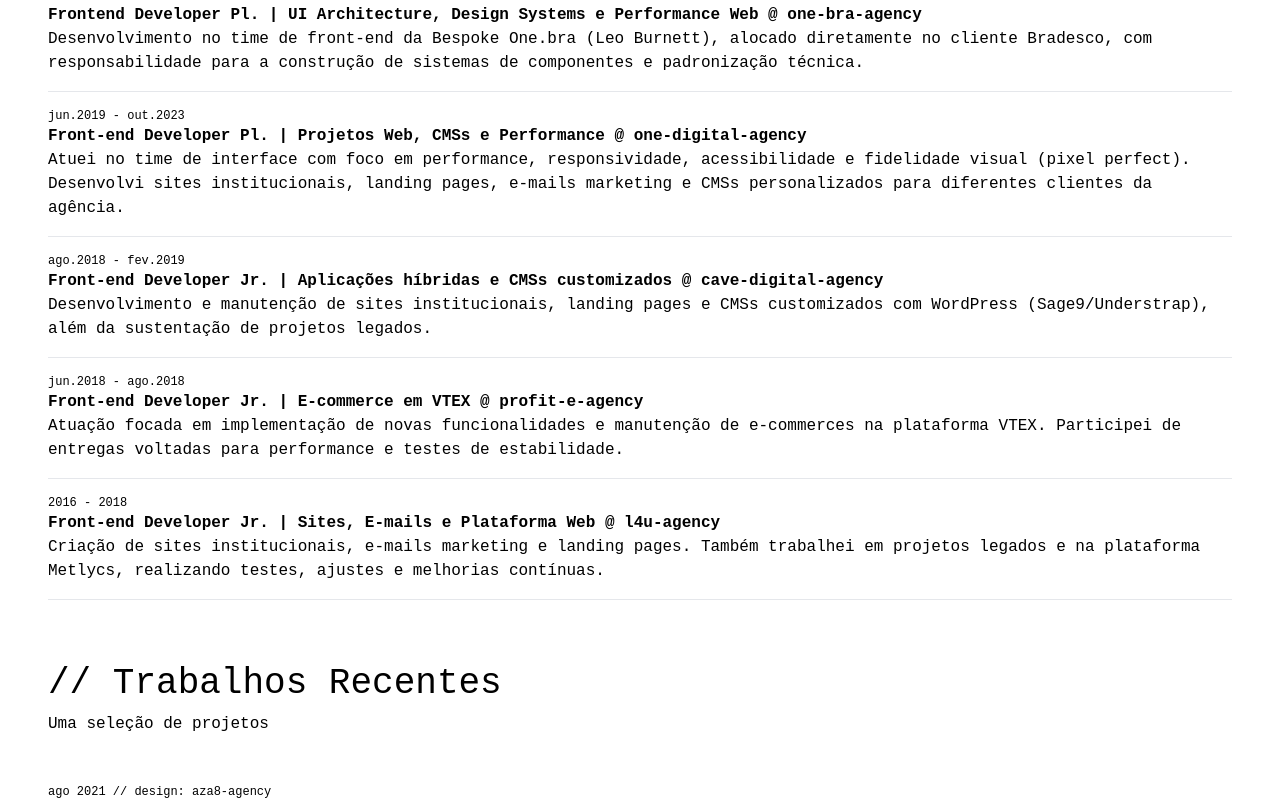
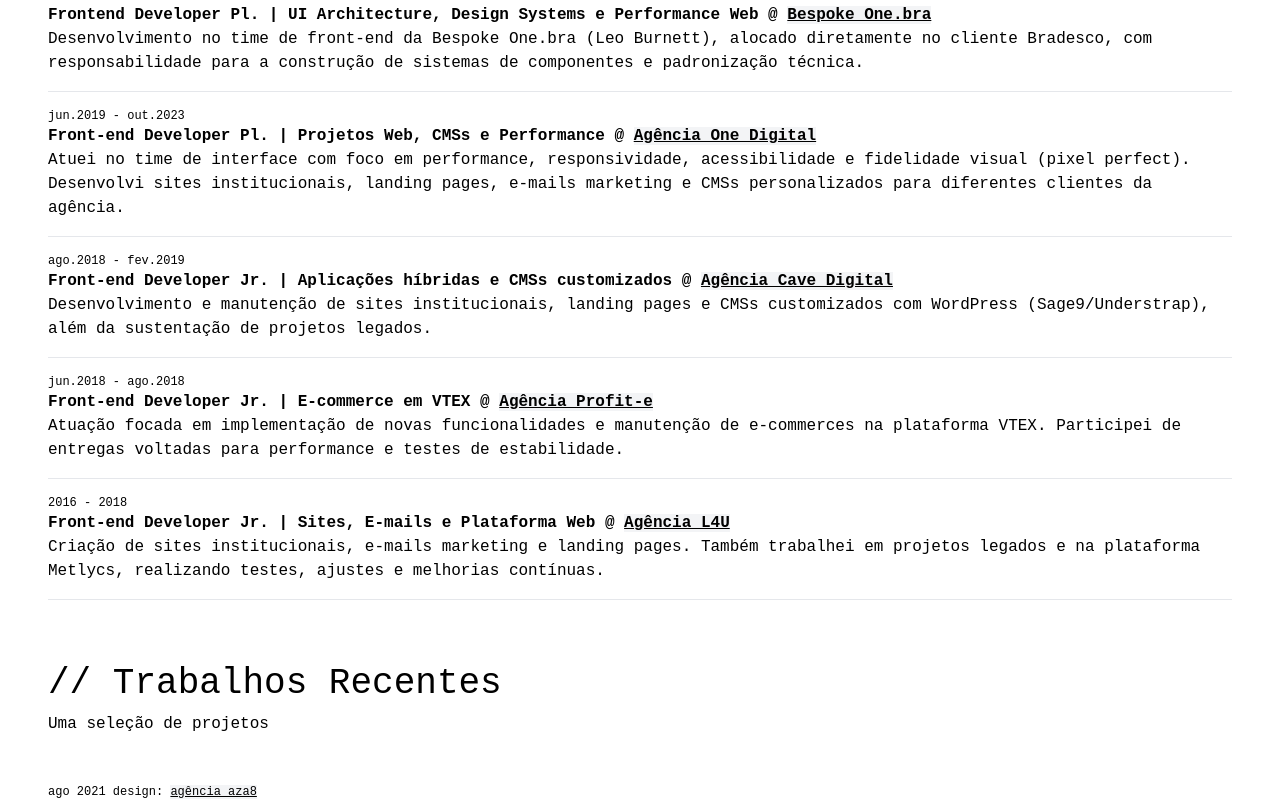
Before and after one commit to victornns/victornns.site, a Next.js app: page /portfolio in a window 1280 px wide. Shown: the part 640-1440 px from the top of the page. Built offline with nearby package versions, Linux system fonts and the light colour scheme.

Commit message:
feat(organization): update data and add OrganizationDisplayName component

```diff
--- /dev/null
+++ b/src/components/OrganizationDisplayName.tsx
@@ -0,0 +1,13 @@
+import { organizationsById, type OrganizationId } from "@/content/organizations";
+import { UILink } from "./ui/UILink";
+
+type OrganizationDisplayNameProps = {
+  id: OrganizationId;
+};
+
+export function OrganizationDisplayName({ id }: OrganizationDisplayNameProps) {
+  const org = organizationsById[id];
+  if (!org) return null;
+
+  return <UILink href={org.link}>{org.name.display}</UILink>;
+}
--- a/src/components/ui/UILink.tsx
+++ b/src/components/ui/UILink.tsx
@@ -8,7 +8,7 @@
 
 export function UILink({ children, href, target = "_blank", ...linkProps }: UILinkProps) {
   return (
-    <Link href={href} target={target} {...linkProps}>
+    <Link href={href} target={target} rel={target === "_blank" ? "noopener noreferrer" : undefined} {...linkProps}>
       <span className="underline bg-gray-100">{children}</span>
     </Link>
   );
--- a/src/content/organizations.ts
+++ b/src/content/organizations.ts
@@ -4,7 +4,7 @@
     full: string;
     display: string;
   };
-  link?: string;
+  link: string;
 };
 
 export const organizations = [
@@ -20,7 +20,7 @@
     id: "aza8-agency",
     name: {
       full: "Aza8 Agência Criativa 360",
-      display: "Aza8",
+      display: "Agência Aza8",
     },
     link: "https://www.aza8.com.br/",
   },
@@ -28,7 +28,7 @@
     id: "one-digital-agency",
     name: {
       full: "Agência One Digital",
-      display: "One Digital",
+      display: "Agência One Digital",
     },
     link: "https://www.one.com.br/",
   },
@@ -36,7 +36,7 @@
     id: "cave-digital-agency",
     name: {
       full: "Agência Cave Digital",
-      display: "Cave Digital",
+      display: "Agência Cave Digital",
     },
     link: "https://www.cavedigital.com",
   },
@@ -44,7 +44,7 @@
     id: "profit-e-agency",
     name: {
       full: "Agência Profit-e E-commerce Solutions",
-      display: "Profit-e",
+      display: "Agência Profit-e",
     },
     link: "https://www.profite.com.br/",
   },
@@ -52,7 +52,7 @@
     id: "l4u-agency",
     name: {
       full: "Agência L4U - Loading For You",
-      display: "L4U",
+      display: "Agência L4U",
     },
     link: "https://www.l4u.com.br/",
   },
--- a/src/views/ExperienceSection.tsx
+++ b/src/views/ExperienceSection.tsx
@@ -2,6 +2,7 @@
 
 import { UISection } from "@/components/ui/UISection";
 import { UICard } from "@/components/ui/UICard";
+import { OrganizationDisplayName } from "@/components/OrganizationDisplayName";
 
 export function ExperienceSection() {
   return (
@@ -14,7 +15,7 @@
                 {experience.period.start} {experience.period.end && `- ${experience.period.end}`}
               </UICard.Label>
               <UICard.Title>
-                {experience.role} @ {experience.organizationId}
+                {experience.role} @ <OrganizationDisplayName id={experience.organizationId} />
               </UICard.Title>
               <p className="max-w-screen-lg text-sm">{experience.summary}</p>
             </UICard.Root>
--- a/src/views/ProjectsSection.tsx
+++ b/src/views/ProjectsSection.tsx
@@ -3,6 +3,7 @@
 import { UISection } from "@/components/ui/UISection";
 import { UICard } from "@/components/ui/UICard";
 import { UILink } from "@/components/ui/UILink";
+import { OrganizationDisplayName } from "@/components/OrganizationDisplayName";
 
 export function ProjectsSection() {
   return (
@@ -11,7 +12,14 @@
         {projects.map((project) => (
           <li key={project.id}>
             <UICard.Root>
-              <UICard.Label>{`${project.date} // Design: ${project.organizationId}`}</UICard.Label>
+              <UICard.Label>
+                {project.date}{" "}
+                {project.organizationId && (
+                  <>
+                    Design: <OrganizationDisplayName id={project.organizationId} />
+                  </>
+                )}
+              </UICard.Label>
               <UICard.Title>
                 <UILink href={project.link}>{project.title}</UILink>
               </UICard.Title>
```
